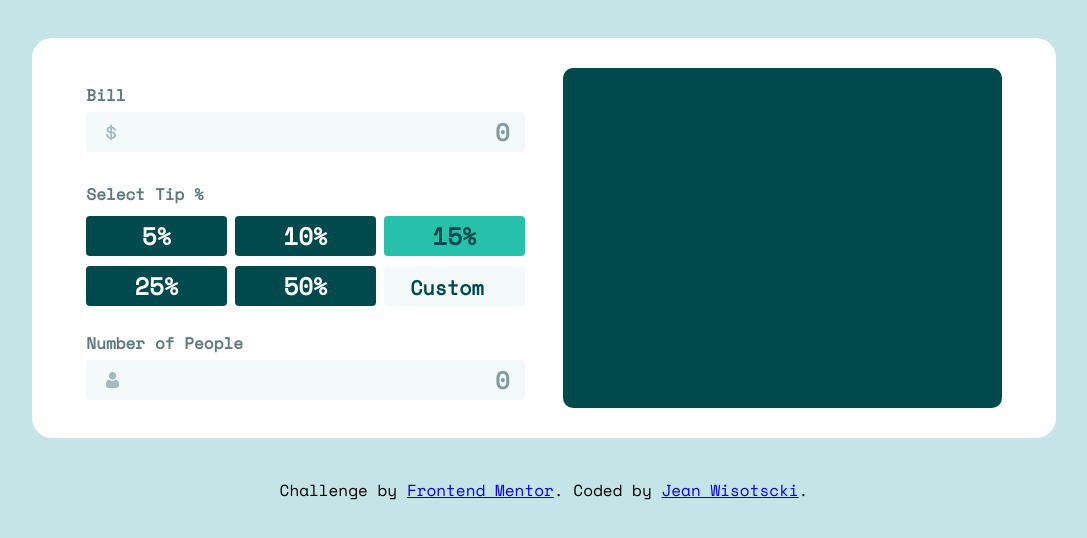
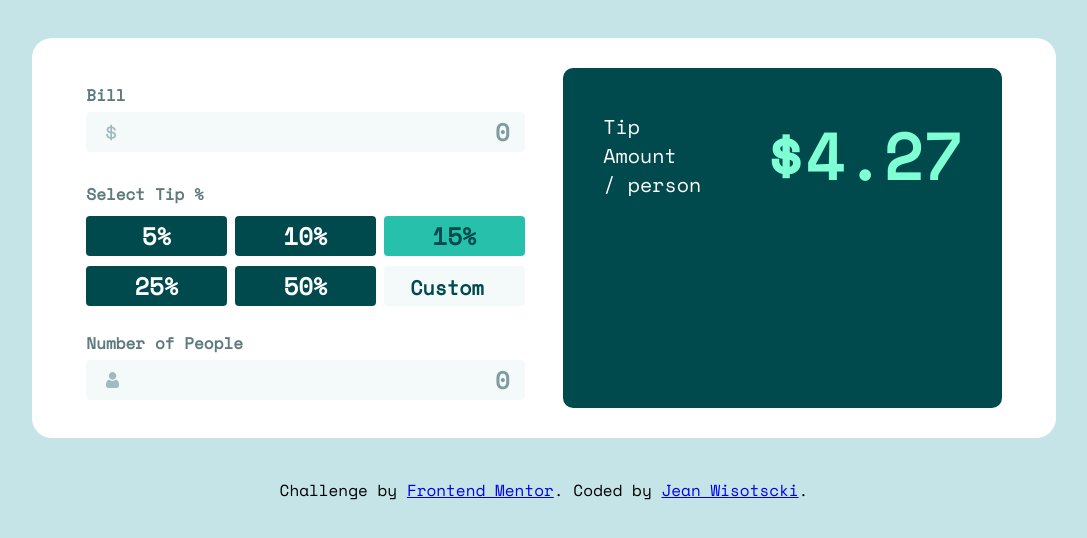
Before and after one commit to jeanwisotscki/calculator-challenge, a plain HTML site: page index.html in a window 1280 px wide. Shown: the part 156-694 px from the top of the page, without its empty margins (96-1183 px from the left). Drawn offline with nearby package versions, Linux system fonts and the light colour scheme.

Commit message:
efetuando alguns testes no contaier de resultados

```diff
--- a/css/style.css
+++ b/css/style.css
@@ -138,6 +138,27 @@ button:hover {
 
 /* STYLES AND CLASSES FOR CONTAINER RESULTS
 ************************************************/
+#tip-amount {
+  display: flex;
+  align-items: center;
+  justify-content: space-between;
+  box-sizing: border-box;
+  margin: 40px;
+}
+
+.msg {
+  display: flex;
+  flex-direction: column;
+  color: white;
+  font-size: 20px;
+}
+.value-span {
+  display: block;
+  margin-left: 50px;
+  font-size: 4rem;
+  font-weight: 700;
+  color: aquamarine;
+}
 
 #container-results {
   width: 45%;
--- a/index.html
+++ b/index.html
@@ -37,10 +37,26 @@
         <label class="label" for="people-qtd">Number of People</label>
         <input class="input" type="text" name="people-qtd" id="people-qtd" placeholder="0">
       </form>
-
     </div>
 
     <div id="container-results">
+
+      <div id="tip-amount">
+        <div class="msg">
+          <span>Tip Amount</span>
+          <span>/ person</span>
+        </div>
+        <span class="value-span">$4.27</span>
+
+      </div>
+
+
+
+
+      <div id="total">
+
+
+      </div>
 
     </div>
   </section>
```
